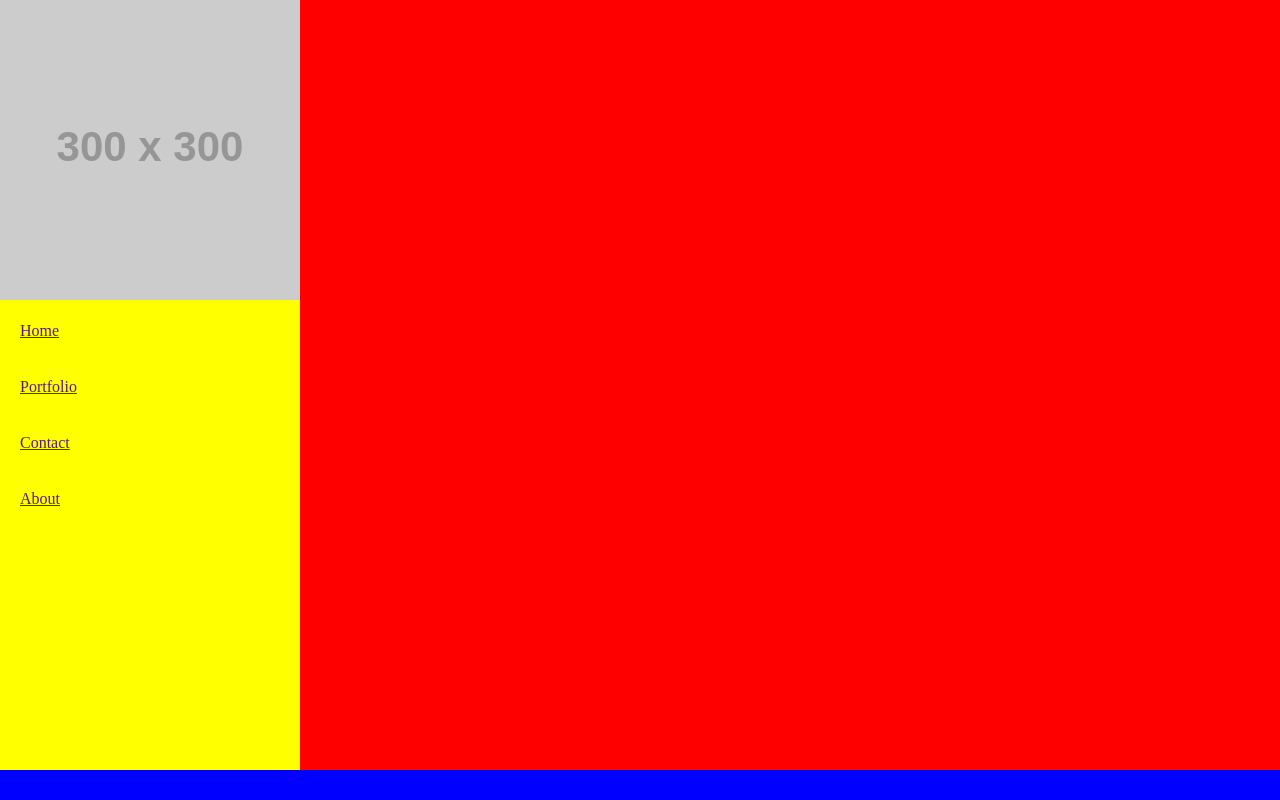
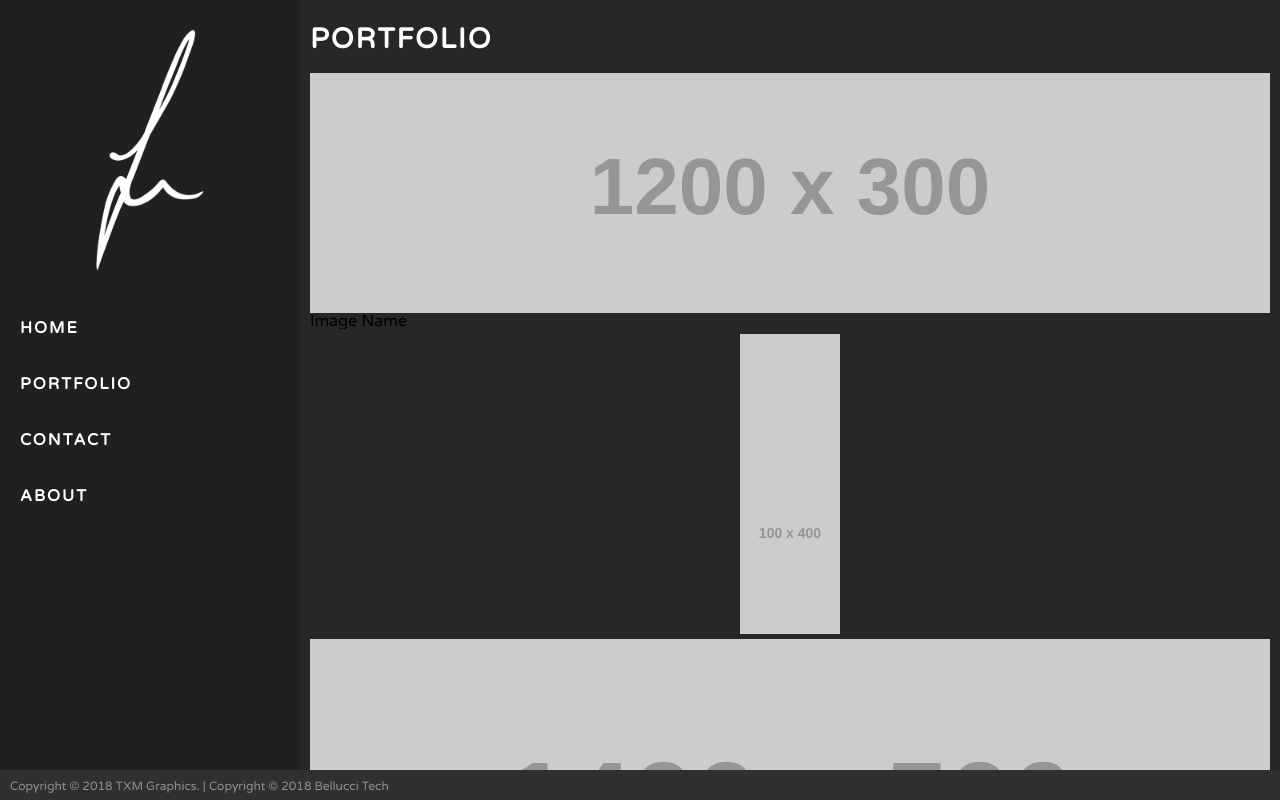
Before and after one commit to belludev/txmsite, a plain HTML site: page index.html in a window 1280 px wide. Drawn offline with Linux system fonts and the light colour scheme; some packages are replaced by stand-ins of ours; placeholder pictures from the web are drawn by us.

Commit message:
Added a basic design and more

```diff
--- a/CSS/main.css
+++ b/CSS/main.css
@@ -1,29 +1,100 @@
+/*
+	Accent red: #ffa0a0;
+	Nav Grey: #424242;
+*/
+body{
+	font-family: 'Varela Round', sans-serif;
+	background: #272727;
+}
 .bodySection{
 	display: grid;
 	grid-template-rows: 1fr 30px;
 	grid-template-columns: 300px 1fr;
 	grid-template-areas: "nav main"
 						 "footer footer";
-}
-nav{
-	grid-area: nav;
-	background-color: yellow;
-	height: calc(100vh - 30px);
+						 overflow: hidden;
 }
 main{
 	grid-area: main;
-	background-color: red;
+	background-color: #272727;
 	height: calc(100vh - 30px);
-	overflow: auto;
+
+	overflow-x: hidden;
+	width: 100%;
+	margin: auto;
 }
+#pageHead{
+	font-size: 28px;
+	text-transform: uppercase;
+	letter-spacing: 2px;
+	font-weight: 600;
+	color: #fff;
+	margin-bottom: 20px;
+	margin-top: 15px;
+}
+#items{
+	padding: 10px;
+	overflow-y: auto;
+}
+.item {
+	width: 100%;
+	max-height: 300px;
+	margin-top: 5px;
+	margin-bottom: 5px;
+	overflow-y: hidden;
+}
+.item > img{
+	display: flex;
+	align-items: center;
+	max-width: 100%;
+	height: 100%;
+	display: block;
+	margin: auto;
+}
+
+
 footer{
 	grid-area: footer;
-	background-color: blue;
+	background-color: #303030;
+	color: #909090;
+	padding-top: 10px;
+	padding-left: 10px;
+	font-size: 12px;
 }
 
+/*
+	Navigation
+*/
+nav{
+	grid-area: nav;
+	background-color: #202020;
+	height: calc(100vh - 30px);
+	overflow-y: auto;
+	overflow-x: hidden;
+}
+.logo{}
+.logo > img{
+	display: block;
+	margin: 0 auto;
+	max-width: 300px;
+	height: auto;
+}
 .btn{
 	display: block;
 	padding-top: 20px;
 	padding-bottom: 20px;
 	padding-left: 20px;
+	transition: all ease-in-out 300ms;
+	text-transform: uppercase;
+	font-weight: 900;
+	letter-spacing: 2px;
+	color: white;
+	text-decoration: none;
+	border-left: 5px solid #ffa0a0;
+	margin-left: -5px;
 }
+.btn:hover{
+	margin-left: 0px;
+
+
+}
--- a/index.html
+++ b/index.html
@@ -6,12 +6,13 @@
 		<link rel="stylesheet" type="text/css" href="CSS/animate.css">
 		<link rel="stylesheet" type="text/css" href="CSS/main.css">
 		<script src="https://cdnjs.cloudflare.com/ajax/libs/vanilla-lazyload/8.16.0/lazyload.min.js"></script>
+		<link href="https://fonts.googleapis.com/css?family=Roboto:400,900|Varela+Round" rel="stylesheet">
 	</head>
 	<body>
 		<div class="bodySection">
 			<nav>
 				<div class="logo">
-					<img src="https://via.placeholder.com/300x300">
+					<img src="IMG/logo.png">
 				</div>
 				<a class="btn" href="">Home</a>
 				<a class="btn" href="">Portfolio</a>
@@ -19,9 +20,36 @@
 				<a class="btn" href="">About</a>
 			</nav>
 			<main>
-
+				<div id="items">
+					<h1 id="pageHead">Portfolio</h1>
+					<div class="item">
+						<img src="https://via.placeholder.com/1200x300">
+						<div class="itemTitle">Image Name</div>
+					</div>
+					<div class="item">
+						<img src="https://via.placeholder.com/100x400">
+						<div class="itemTitle">Image Name</div>
+					</div>
+					<div class="item">
+						<img src="https://via.placeholder.com/1400x500">
+						<div class="itemTitle">Image Name</div>
+					</div>
+					<div class="item">
+						<img src="https://via.placeholder.com/500x300">
+						<div class="itemTitle">Image Name</div>
+					</div>
+					<div class="item">
+						<img src="https://via.placeholder.com/1200x300">
+						<div class="itemTitle">Image Name</div>
+					</div>
+					<div class="item">
+						<img src="https://via.placeholder.com/300x1300">
+						<div class="itemTitle">Image Name</div>
+					</div>
+				</div>
 			</main>
 			<footer>
+				Copyright &copy; 2018 TXM Graphics. | Copyright &copy; 2018 Bellucci Tech
 			</footer>
 		</div>
 	</body>
```
Also changed, not shown: IMG/logo.png (added), 1 other file.
